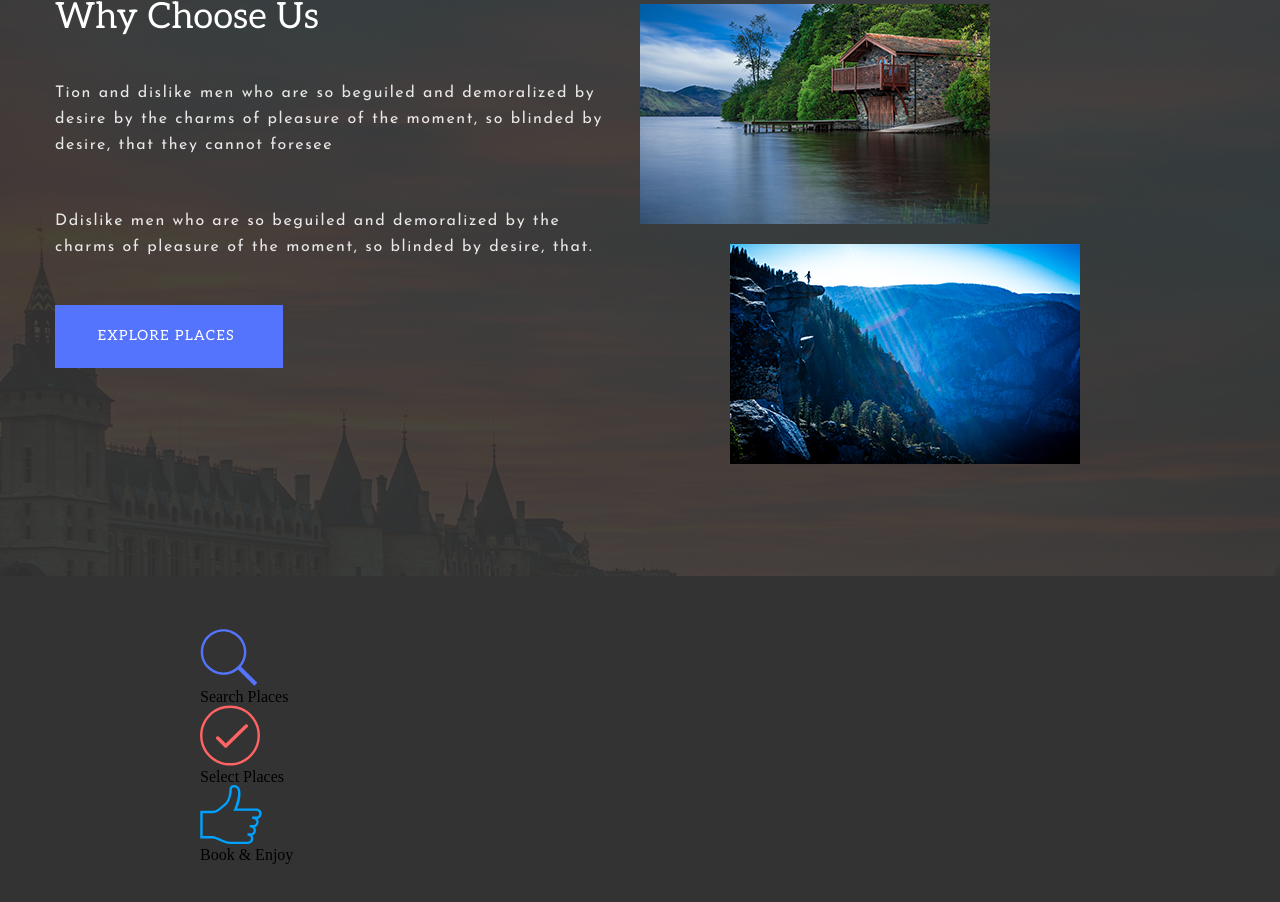
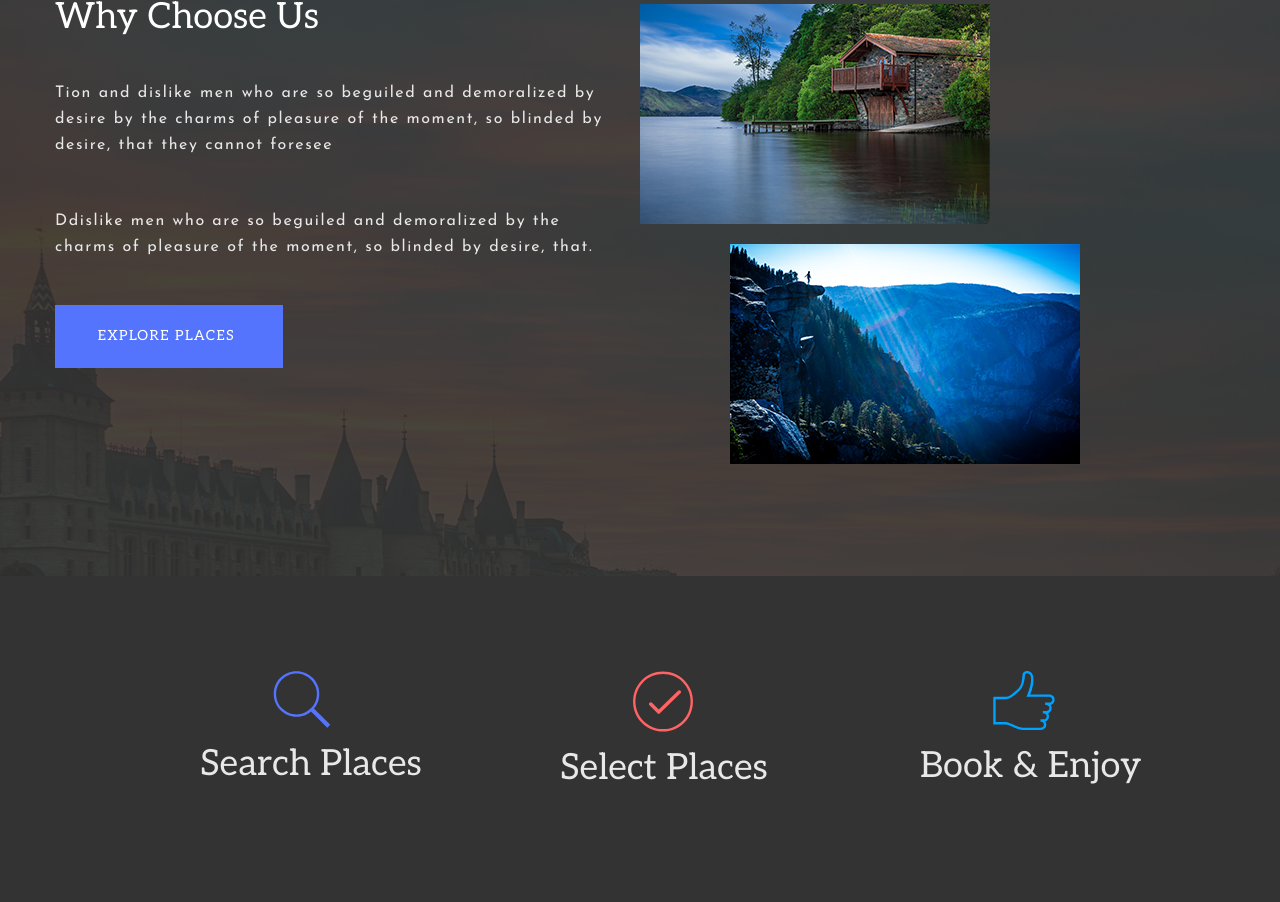
Before and after one commit to oltapllana/bhromaon-website, a plain HTML site: page index.html in a window 1280 px wide. Shown: the part 929-1831 px from the top of the page. Drawn offline with Linux system fonts and the light colour scheme.

Commit message:
icon section modifications

```diff
--- a/css/style.css
+++ b/css/style.css
@@ -223,6 +223,23 @@ grid-template-columns: 1fr 1fr;
     align-items: center;
     padding-left: 200px;
 }
+.icons__logo{
+    margin-top: -40px;
+    display: grid;
+    grid-template-columns: repeat(3,1fr);
+}
+.icons__logo p{
+    font-family: 'Aleo';
+    font-style: normal;
+    font-weight: 400;
+    font-size: 36px;
+    line-height: 26px;
+    margin-top: 20px;
+    color: #E8E8E8;
+}
+.icons__logo img{
+    margin-left: 73px;
+}
 @media (min-width: 767px)and (max-width:1024px){
     .hero__input input[type="text"]{
         width: 303px;
```
